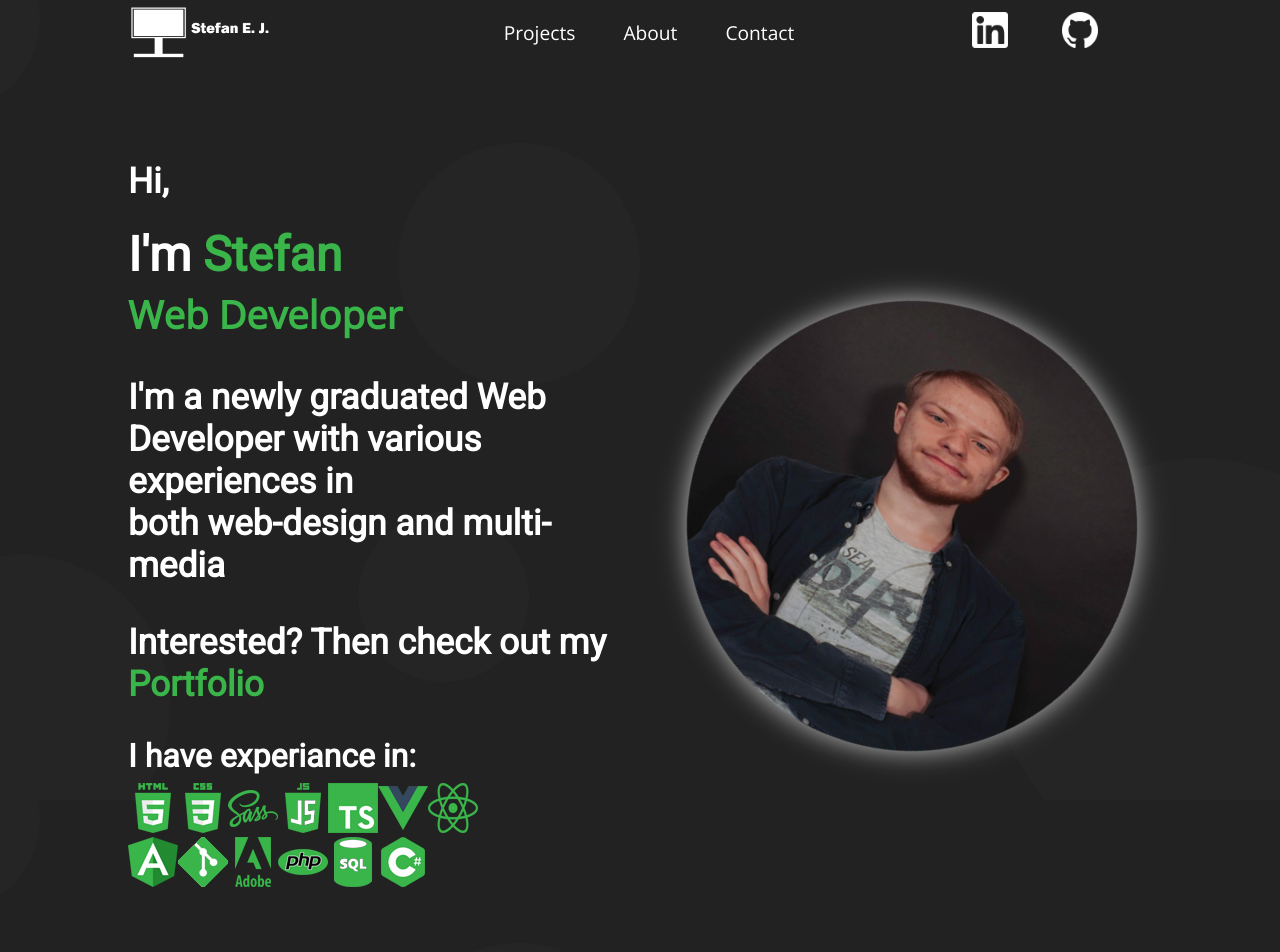
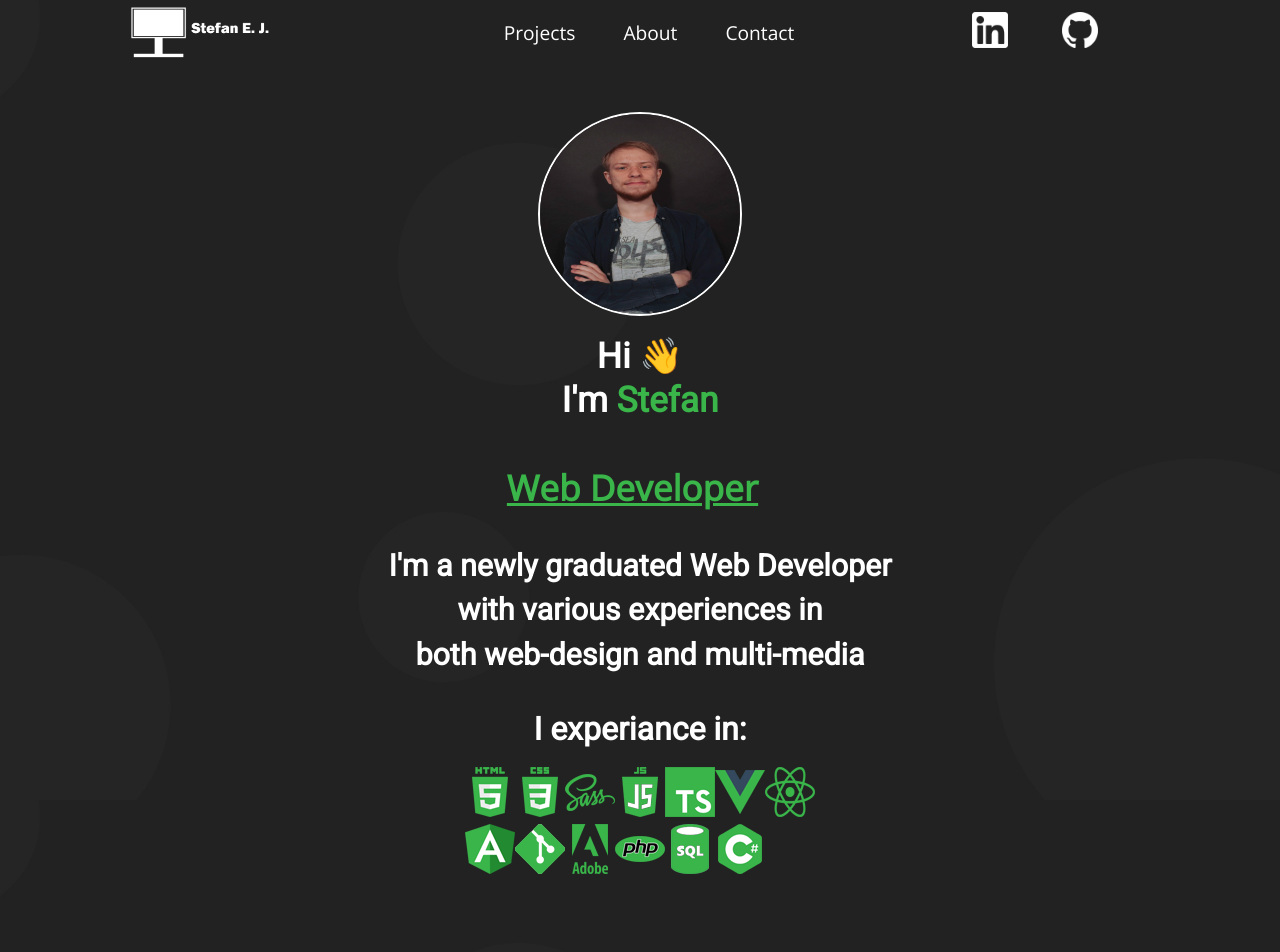
Before and after one commit to sej3686/vue-portfolio, a Vue app: page / in a window 1280 px wide. Shown: the top 952 px of the page. Built offline with nearby package versions, Linux system fonts and the light colour scheme.

Commit message:
Updated header

```diff
--- a/src/assets/sass/about.scss
+++ b/src/assets/sass/about.scss
@@ -12,14 +12,17 @@ $orangeColor: #e08814;
     .about-img {
       // background-color: red;
       display: flex;
-      height: 400px;
       justify-content: center;
       width: 35%;
 
       img {
         border-radius: 100%;
         cursor: pointer;
-        max-width: 90%;
+        max-width: 400px;
+      }
+
+      img:hover {
+        opacity: 0.9;
       }
     }
 
--- a/src/assets/sass/project.scss
+++ b/src/assets/sass/project.scss
@@ -9,7 +9,7 @@ $darkGreenColor: #228a30;
 #projects {
   background-repeat: no-repeat;
   background-size: cover;
-  margin-top: 7em;
+  margin-top: 2em;
   width: 100%;
 
   .project-wrapper {
@@ -25,6 +25,7 @@ $darkGreenColor: #228a30;
       width: 50%;
 
       a {
+
         img {
           height: 500px;
           opacity: 0.8;
--- a/src/assets/sass/responsive.scss
+++ b/src/assets/sass/responsive.scss
@@ -42,8 +42,20 @@ $darkGreenColor: #228a30;
     margin-top: 15em;
   }
 
+  #projects {
+    margin-top: 7em;
+  }
+
   .container {
     max-width: 1024px;
+  }
+
+  #about {
+    .about-wrapper {
+      .about-img {
+        width: 60%;
+      }
+    }
   }
 }
 
@@ -73,6 +85,10 @@ $darkGreenColor: #228a30;
   #keyword {
     opacity: 1;
     transform: none;
+  }
+
+  #projects {
+    margin-top: 8em;
   }
 
   .animate {
@@ -105,6 +121,7 @@ $darkGreenColor: #228a30;
 
     .main-menu-2 {
       display: block !important;
+      position: sticky;
       width: 100%;
 
       a {
@@ -136,22 +153,27 @@ $darkGreenColor: #228a30;
     }
   }
 
-  .header-box-wrapper {
-    align-items: center;
-    flex-direction: column;
-
-    .header-div-left {
-      width: 100% !important;
-    }
-    .header-div-right {
-      margin-top: 3em;
-    }
+  .sec-title {
+    padding: 0 !important;
+    text-align: center;
   }
 
-  .header-div-right-img {
-    height: 350px !important;
-    width: 350px !important;
-  }
+  // .header-box-wrapper {
+  //   align-items: center;
+  //   flex-direction: column;
+
+  //   .header-div-left {
+  //     width: 100% !important;
+  //   }
+  //   .header-div-right {
+  //     margin-top: 3em;
+  //   }
+  // }
+
+  // .header-div-right-img {
+  //   height: 350px !important;
+  //   width: 350px !important;
+  // }
 
   //Keyword
   #keyword {
@@ -182,19 +204,28 @@ $darkGreenColor: #228a30;
   }
 
   //About
+
+  #about {
+    margin-top: 3em;
+
     .about-wrapper {
       align-items: center;
       flex-direction: column;
 
       .about-img {
-      width: 70% !important;
+        img {
+          width: 300px;
+        }
       }
 
       .about-text {
         margin-top: 5em;
+        text-align: center;
         width: 100% !important;
       }
     }
+  }
+
 
   //Contact
   #contact {
@@ -246,13 +277,13 @@ $darkGreenColor: #228a30;
   }
 
   //About
-  #about {
-
+  .about-wrapper {
     .about-img {
-      width: 100% !important;
+      img {
+        width: 200px;
       }
     }
-
+  }
   //Contact
   #contact {
     margin-top: 35em;
--- a/src/assets/style.scss
+++ b/src/assets/style.scss
@@ -240,57 +240,48 @@ header {
 
   .header-box-wrapper {
     display: flex;
-    justify-content: space-between;
-    margin-top: 6em;
+    flex-direction: column;
+    align-items: center;
+    margin-top: 3em;
 
-    .header-div-left {
-      // background-color: red;
-      align-items: center;
-      display: flex;
-      flex-direction: row-reverse;
-      width: 50%;
-
-      .header-div-left-textbox {
-        // background-color: yellow;
-
-        h3 {
-          color: #ffffff;
-          font-family: $titleFont;
-          font-size: 2.2rem;
+    .profile-pic {
+      border: 2px solid #FFFFFF;
+      border-radius: 100%;
+      width: 200px;
     }
 
     h2 {
       color: #ffffff;
       font-family: $titleFont;
-          font-size: 3rem;
+      font-size: 2.2rem;
+      line-height: 2.8rem;
       margin-top: 0.5em;
+      text-align: center;
 
       span {
         color: $lightGreenColor;
       }
     }
 
+    .typeing {
+      margin-top: 2em;
+
       .typed-text {
         color: $lightGreenColor;
         font-family: $textFont;
         font-weight: bold;
-          font-size: 2.4rem;
-          // text-decoration: underline;
+        font-size: 2.2rem;
+        text-decoration: underline;
+        }
     }
 
     h4 {
       color: #ffffff;
       font-family: $titleFont;
-          font-size: 2.2rem;
+      font-size: 1.9rem;
+      line-height: 2.8rem;
       margin-top: 1em;
-
-          span {
-            color: $lightGreenColor;
-          }
-
-          span:hover {
-            text-shadow: 0px 0px 15px #ffffff;
-          }
+      text-align: center;
     }
 
     h5 {
@@ -299,56 +290,11 @@ header {
       margin-top: 1em;
     }
 
-        button {
-          border: 3px solid $lightBlue;
-          border-radius: 20px;
-          font-weight: 600;
-          font-size: 1rem;
-          height: 40px;
+    .skills {
       margin-top: 1em;
-          transition: 0.2s;
-          width: 170px;
-        }
-
-        button:hover {
-          cursor: pointer;
-          border-color: $lightGreenColor;
-          background-color: $darkColor;
-          color: #ffffff;
-        }
-      }
-    }
-
-    .header-div-right {
-      align-items: center;
-      display: flex;
-      justify-content: center;
-      width: 50%;
 
       img {
-        animation: img-rotation 0.8s 1.8s forwards;
-        border-radius: 100%;
-        box-shadow: 0px 0px 27px 0px rgba(255, 255, 255, 0.71);
-        height: 450px;
-        width: 450px;
-        margin-left: 2em;
-        transform: rotate(35deg);
-      }
-
-      @keyframes img-rotation {
-        0% {
-          transform: rotate(35deg);
-        }
-        100% {
-          transform: rotate(0deg);
-        }
-      }
-    }
-
-    .skills {
-      margin-top: 0.5em;
-
-      img {
+       margin-top: 0.2em;
        transition: 0.2s;
       }
 
@@ -356,5 +302,123 @@ header {
         opacity: 0.8;
       }
     }
+
+
+
+
+    // .header-div-left {
+    //   // background-color: red;
+    //   align-items: center;
+    //   display: flex;
+    //   flex-direction: row-reverse;
+    //   width: 50%;
+
+    //   .header-div-left-textbox {
+    //     // background-color: yellow;
+
+    //     h3 {
+    //       color: #ffffff;
+    //       font-family: $titleFont;
+    //       font-size: 2.2rem;
+    //     }
+
+    //     h2 {
+    //       color: #ffffff;
+    //       font-family: $titleFont;
+    //       font-size: 3rem;
+    //       margin-top: 0.5em;
+
+    //       span {
+    //         color: $lightGreenColor;
+    //       }
+    //     }
+
+    //     .typed-text {
+    //       color: $lightGreenColor;
+    //       font-family: $textFont;
+    //       font-weight: bold;
+    //       font-size: 2.4rem;
+    //       // text-decoration: underline;
+    //     }
+
+    //     h4 {
+    //       color: #ffffff;
+    //       font-family: $titleFont;
+    //       font-size: 2.2rem;
+    //       line-height: 3rem;
+    //       margin-top: 1em;
+
+    //       span {
+    //         color: $lightGreenColor;
+    //       }
+
+    //       span:hover {
+    //         text-shadow: 0px 0px 15px #ffffff;
+    //       }
+    //     }
+
+    //     h5 {
+    //       color: #ffffff;
+    //       font-size: 2rem;
+    //       margin-top: 1em;
+    //     }
+
+    //     button {
+    //       border: 3px solid $lightBlue;
+    //       border-radius: 20px;
+    //       font-weight: 600;
+    //       font-size: 1rem;
+    //       height: 40px;
+    //       margin-top: 1em;
+    //       transition: 0.2s;
+    //       width: 170px;
+    //     }
+
+    //     button:hover {
+    //       cursor: pointer;
+    //       border-color: $lightGreenColor;
+    //       background-color: $darkColor;
+    //       color: #ffffff;
+    //     }
+    //   }
+    // }
+
+    // .header-div-right {
+    //   align-items: center;
+    //   display: flex;
+    //   justify-content: center;
+    //   width: 50%;
+
+    //   img {
+    //     animation: img-rotation 0.8s 1.8s forwards;
+    //     border-radius: 100%;
+    //     box-shadow: 0px 0px 27px 0px rgba(255, 255, 255, 0.71);
+    //     height: 450px;
+    //     width: 450px;
+    //     margin-left: 2em;
+    //     transform: rotate(35deg);
+    //   }
+
+    //   @keyframes img-rotation {
+    //     0% {
+    //       transform: rotate(35deg);
+    //     }
+    //     100% {
+    //       transform: rotate(0deg);
+    //     }
+    //   }
+    // }
+
+    // .skills {
+    //   margin-top: 0.5em;
+
+    //   img {
+    //     transition: 0.2s;
+    //   }
+
+    //   img:hover {
+    //     opacity: 0.8;
+    //   }
+    // }
   }
 } //Header
--- a/src/views/HomeView.vue
+++ b/src/views/HomeView.vue
@@ -58,9 +58,49 @@
       </nav>
 
       <section class="header-box-wrapper">
-        <div class="header-div-left">
+        <img class="profile-pic" src="../assets/img/profil2.jpg" />
+
+        <h2>
+          Hi &#128075;
+          <br />
+          I'm <span>Stefan</span>
+        </h2>
+
+        <div class="typeing">
+          <span class="typed-text">{{ typeValue }}</span>
+          <span class="blinking-cursor">|</span>
+          <span class="cursor" :class="{ typing: typeStatus }">&nbsp;</span>
+        </div>
+
+        <h4>
+          I'm a newly graduated Web Developer <br />
+          with various experiences in
+          <br />
+          both web-design and multi-media
+        </h4>
+
+        <h5>I experiance in:</h5>
+
+        <div class="skills">
+          <img src="../assets/img/icons/html.png" alt="html logo" />
+          <img src="../assets/img/icons/css.png" alt="css logo" />
+          <img src="../assets/img/icons/sass.png" alt="sass logo" />
+          <img src="../assets/img/icons/js.png" alt="javascript logo" />
+          <img src="../assets/img/icons/ts.png" alt="typescript logo" />
+          <img src="../assets/img/icons/vue.png" alt="vue logo" />
+          <img src="../assets/img/icons/react.png" alt="react logo" />
+          <br />
+          <img src="../assets/img/icons/angular.png" alt="angular logo" />
+          <img src="../assets/img/icons/git.png" alt="git logo" />
+          <img src="../assets/img/icons/adobe.png" alt="adobe logo" />
+          <img src="../assets/img/icons/php.png" alt="php logo" />
+          <img src="../assets/img/icons/sql.png" alt="sql logo" />
+          <img src="../assets/img/icons/c-sharp.png" alt="c sharp logo" />
+        </div>
+
+        <!-- <div class="header-div-left">
           <div class="header-div-left-textbox">
-            <h3>Hi,</h3>
+            <h3>Hi &#128075;</h3>
             <h2>I'm <span>Stefan</span></h2>
             <span class="typed-text">{{ typeValue }}</span>
             <span class="blinking-cursor">|</span>
@@ -69,13 +109,13 @@
               I'm a newly graduated Web Developer with various experiences in
               <br />
               both web-design and multi-media
-            </h4>
-            <h4>Interested? Then check out my <span>Portfolio</span></h4>
-            <h5>I have experiance in:</h5>
-            <!-- <a href="#keyword"><button>Check it out <span>&dtrif;</span></button></a> -->
-            <!-- <h4>And Welcome To My <span>Portfolio!</span></h4> -->
+            </h4> -->
+        <!-- <h4>Interested? Then check out my <span>Portfolio</span></h4> -->
+        <!-- <h5>I have experiance in:</h5> -->
+        <!-- <a href="#keyword"><button>Check it out <span>&dtrif;</span></button></a> -->
+        <!-- <h4>And Welcome To My <span>Portfolio!</span></h4> -->
 
-            <div class="skills">
+        <!-- <div class="skills">
               <img src="../assets/img/icons/html.png" alt="html logo" />
               <img src="../assets/img/icons/css.png" alt="css logo" />
               <img src="../assets/img/icons/sass.png" alt="sass logo" />
@@ -91,10 +131,8 @@
               <img src="../assets/img/icons/sql.png" alt="sql logo" />
               <img src="../assets/img/icons/c-sharp.png" alt="c sharp logo" />
             </div>
-            <!-- Skills -->
           </div>
         </div>
-        <!-- Header Left Box -->
 
         <div class="header-div-right">
           <img
@@ -102,7 +140,7 @@
             src="../assets/img/profil2.jpg"
             alt="Stefan"
           />
-        </div>
+        </div> -->
       </section>
     </header>
 
@@ -420,7 +458,6 @@ export default {
         "Web Developer",
         "Multimedia Designer",
         "Graphics Designer",
-        "A guy",
       ],
       typingSpeed: 100,
       erasingSpeed: 50,
```
Lines whose indentation alone changed are shown as unchanged.
